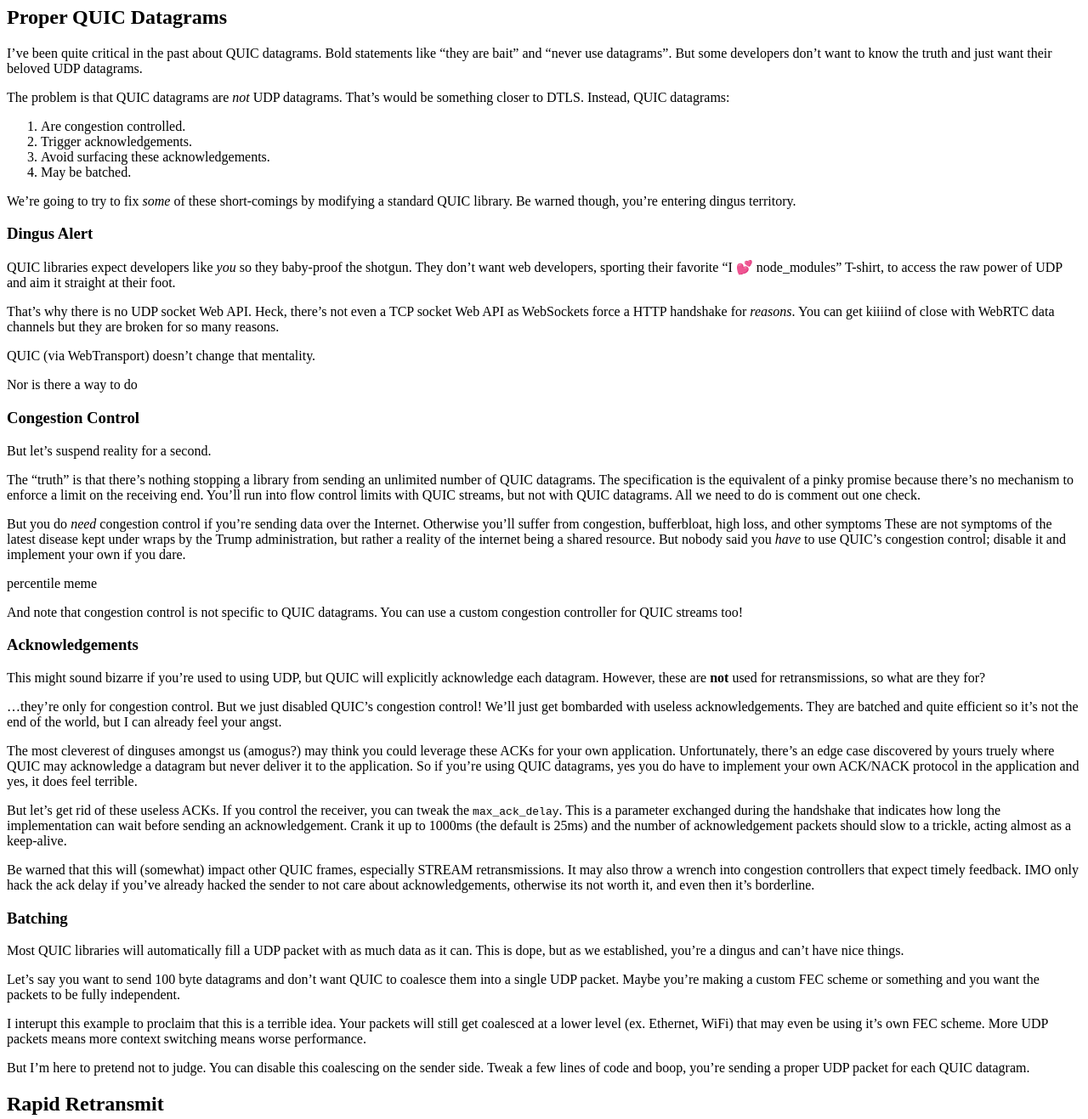
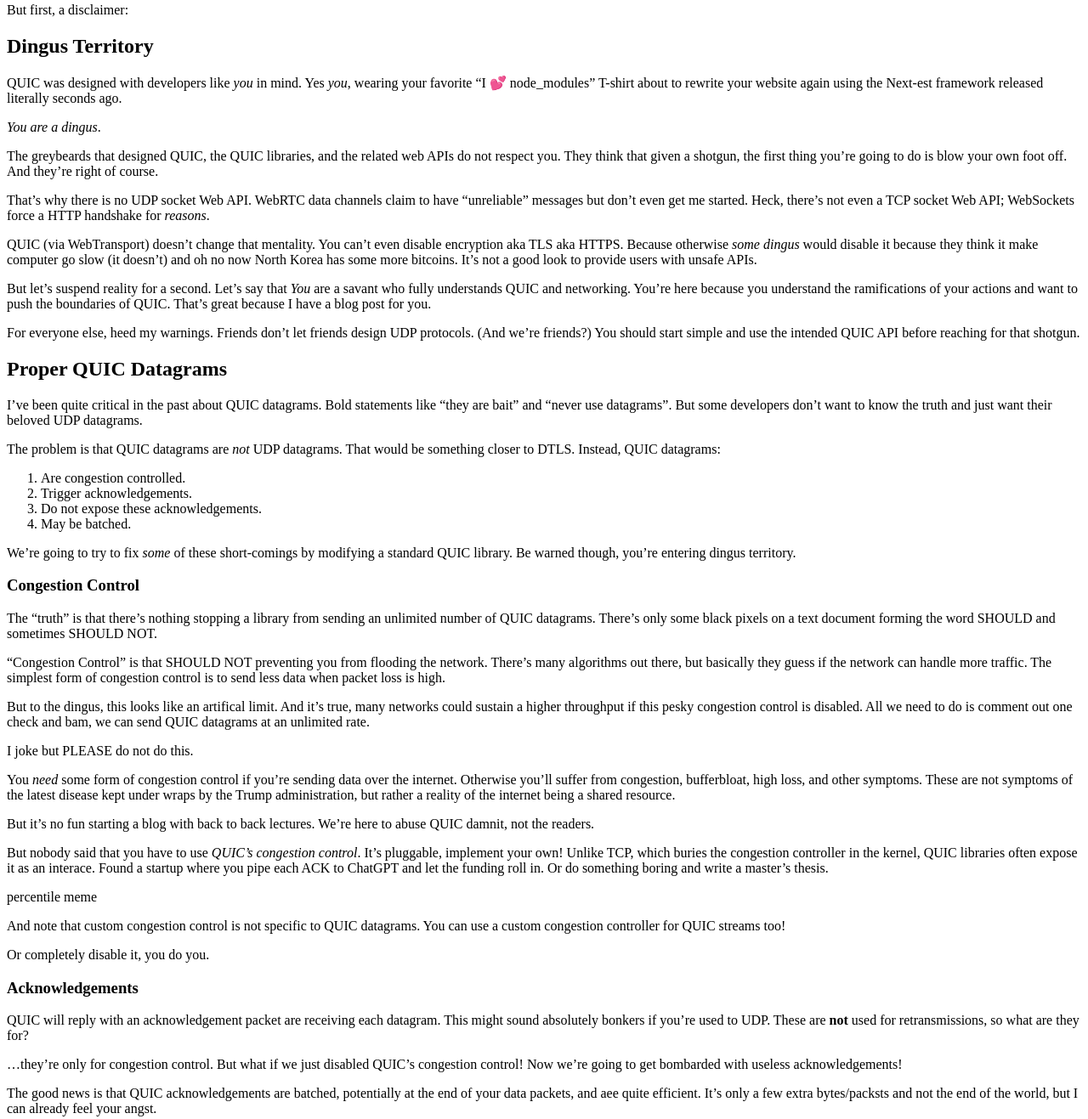
Before and after one commit to kixelated/quic.video, an Astro site: page /blog/abusing-quic in a window 1280 px wide. Shown: the part 233-1550 px from the top of the page at 85% size. Built offline with nearby package versions, Linux system fonts and the light colour scheme; Astro itself is replaced by a stand-in of ours.

Commit message:
Update abusing-quic.md

```diff
--- a/src/pages/blog/abusing-quic.md
+++ b/src/pages/blog/abusing-quic.md
@@ -12,6 +12,37 @@ The one disclaimer is that we can't modify web clients; the browser safe-guards
 We have to use the WebTransport API which uses the browser's built in QUIC library.
 Our server-side modifications will still work, but short of wasting a zero-day exploit, we can't modify the client.
 
+But first, a disclaimer:
+
+## Dingus Territory
+QUIC was designed with developers like *you* in mind.
+Yes *you*, wearing your favorite "I 💕 node_modules" T-shirt about to rewrite your website again using the Next-est framework released literally seconds ago.
+
+*You are a dingus*.
+
+The greybeards that designed QUIC, the QUIC libraries, and the related web APIs do not respect you.
+They think that given a shotgun, the first thing you're going to do is blow your own foot off.
+And they're right of course.
+
+That's why there is no UDP socket Web API.
+WebRTC data channels claim to have "unreliable" messages but don't even get me started.
+Heck, there's not even a TCP socket Web API; WebSockets force a HTTP handshake for *reasons*.
+
+QUIC (via WebTransport) doesn't change that mentality.
+You can't even disable encryption aka TLS aka HTTPS.
+Because otherwise *some dingus* would disable it because they think it make computer go slow (it doesn't) and oh no now North Korea has some more bitcoins.
+It's not a good look to provide users with unsafe APIs.
+
+But let's suspend reality for a second.
+Let's say that *You* are a savant who fully understands QUIC and networking.
+You're here because you understand the ramifications of your actions and want to push the boundaries of QUIC.
+That's great because I have a blog post for you.
+
+For everyone else, heed my warnings.
+Friends don't let friends design UDP protocols.
+(And we're friends?)
+You should start simple and use the intended QUIC API before reaching for that shotgun.
+
 
 ## Proper QUIC Datagrams
 I've been quite critical in the past about QUIC datagrams.
@@ -19,75 +50,97 @@ Bold statements like "they are bait" and "never use datagrams".
 But some developers don't want to know the truth and just want their beloved UDP datagrams.
 
 The problem is that QUIC datagrams are *not* UDP datagrams.
-That's would be something closer to DTLS.
+That would be something closer to DTLS.
 Instead, QUIC datagrams:
 1. Are congestion controlled.
 2. Trigger acknowledgements.
-3. Avoid surfacing these acknowledgements.
+3. Do not expose these acknowledgements.
 4. May be batched.
 
 We're going to try to fix *some* of these short-comings by modifying a standard QUIC library.
 Be warned though, you're entering dingus territory.
 
-### Dingus Alert
-QUIC libraries expect developers like *you* so they baby-proof the shotgun.
-They don't want web developers, sporting their favorite "I 💕 node_modules" T-shirt, to access the raw power of UDP and aim it straight at their foot.
+### Congestion Control
+The "truth" is that there's nothing stopping a library from sending an unlimited number of QUIC datagrams.
+There's only some black pixels on a text document forming the word SHOULD and sometimes SHOULD NOT.
 
-That's why there is no UDP socket Web API.
-Heck, there's not even a TCP socket Web API as WebSockets force a HTTP handshake for *reasons*.
-You can get kiiiind of close with WebRTC data channels but they are broken for so many reasons.
+"Congestion Control" is that SHOULD NOT preventing you from flooding the network.
+There's many algorithms out there, but basically they guess if the network can handle more traffic.
+The simplest form of congestion control is to send less data when packet loss is high.
 
-QUIC (via WebTransport) doesn't change that mentality.
+But to the dingus, this looks like an artifical limit.
+And it's true, many networks could sustain a higher throughput if this pesky congestion control is disabled.
+All we need to do is comment out one check and bam, we can send QUIC datagrams at an unlimited rate.
 
+I joke but PLEASE do not do this.
 
-Nor is there a way to do
+You *need* some form of congestion control if you're sending data over the internet.
+Otherwise you'll suffer from congestion, bufferbloat, high loss, and other symptoms.
+These are not symptoms of the latest disease kept under wraps by the Trump administration, but rather a reality of the internet being a shared resource.
 
-### Congestion Control
+But it's no fun starting a blog with back to back lectures.
+We're here to abuse QUIC damnit, not the readers.
 
-
-But let's suspend reality for a second.
-
-
-The "truth" is that there's nothing stopping a library from sending an unlimited number of QUIC datagrams.
-The specification is the equivalent of a pinky promise because there's no mechanism to enforce a limit on the receiving end.
-You'll run into flow control limits with QUIC streams, but not with QUIC datagrams.
-All we need to do is comment out one check.
-
-But you do *need* congestion control if you're sending data over the Internet.
-Otherwise you'll suffer from congestion, bufferbloat, high loss, and other symptoms
-These are not symptoms of the latest disease kept under wraps by the Trump administration, but rather a reality of the internet being a shared resource.
-But nobody said you *have* to use QUIC's congestion control; disable it and implement your own if you dare.
+But nobody said that you have to use *QUIC's congestion control*.
+It's pluggable, implement your own!
+Unlike TCP, which buries the congestion controller in the kernel, QUIC libraries often expose it as an interace.
+Found a startup where you pipe each ACK to ChatGPT and let the funding roll in.
+Or do something boring and write a master's thesis.
 
 percentile meme
 
-And note that congestion control is not specific to QUIC datagrams.
+And note that custom congestion control is not specific to QUIC datagrams.
 You can use a custom congestion controller for QUIC streams too!
 
+Or completely disable it, you do you.
+
 ### Acknowledgements
-This might sound bizarre if you're used to using UDP, but QUIC will explicitly acknowledge each datagram.
-However, these are **not** used for retransmissions, so what are they for?
+QUIC will reply with an acknowledgement packet are receiving each datagram.
+This might sound absolutely bonkers if you're used to UDP.
+These are **not** used for retransmissions, so what are they for?
 
 ...they're only for congestion control.
-But we just disabled QUIC's congestion control!
-We'll just get bombarded with useless acknowledgements.
-They are batched and quite efficient so it's not the end of the world, but I can already feel your angst.
+But what if we just disabled QUIC's congestion control!
+Now we're going to get bombarded with useless acknowledgements!
 
-The most cleverest of dinguses amongst us (amogus?) may think you could leverage these ACKs for your own application.
-Unfortunately, there's an edge case discovered by yours truely where QUIC may acknowledge a datagram but never deliver it to the application.
-So if you're using QUIC datagrams, yes you do have to implement your own ACK/NACK protocol in the application and yes, it does feel terrible.
+The good news is that QUIC acknowledgements are batched, potentially at the end of your data packets, and aee quite efficient.
+It's only a few extra bytes/packsts and not the end of the world, but I can already feel your angst.
 
-But let's get rid of these useless ACKs.
+The most cleverest of dinguses amongst us (amogus?) may think you could leverage these ACKs.
+What if we used these otherwise "useless" ACKs to tell our application if a packet was received?
+That way we won't have to implement our own ACK/NACK mechanism for reliability.
+
+Unfortunately, there's an edge case discovered by yours truely where QUIC may acknowledge a datagram but not deliver it to the application.
+This will happen if a QUIC library processes a packet but the application (ex. Javascript web page) is too slow.
+
+So yes, if you're using QUIC datagrams, then you will have to implement your own ACK/NACK protocol in your application dor any reliable data.
+One datagram will trigger a QUIC ACK, your custom ACK, and a QUIC ACK for your custom ACK.
+Yes, it does feel terrible; like a mud shower on Wednesday.
+
+So let's get rid of these useless ACKs.
 If you control the receiver, you can tweak the `max_ack_delay`.
 This is a parameter exchanged during the handshake that indicates how long the implementation can wait before sending an acknowledgement.
 Crank it up to 1000ms (the default is 25ms) and the number of acknowledgement packets should slow to a trickle, acting almost as a keep-alive.
 
-Be warned that this will (somewhat) impact other QUIC frames, especially STREAM retransmissions.
-It may also throw a wrench into congestion controllers that expect timely feedback.
-IMO only hack the ack delay if you've already hacked the sender to not care about acknowledgements, otherwise its not worth it, and even then it's borderline.
+Be warned that this will impact all QUIC frames, *especially* STREAM retransmissions.
+It may also throw a wrench into the congestion controller too as they expect timely feedback.
+The chaos you've sown will be legendary.
+
+So only consider this route if you've gone full dingus and completely disabled congestion control and retransmissions.
+I'm sure it couldn't get worse.
 
 ### Batching
 Most QUIC libraries will automatically fill a UDP packet with as much data as it can.
 This is dope, but as we established, you're a dingus and can't have nice things.
+
+Maybe you're high on the thrill of sending unlimited packets and now need to figure out why so many of them are getting dropped now.
+What if we sent 100 byte packets along with extra some parity bits to fix this pesky "random" packet loss.
+Somebody call Nobel, I've got a dynamite idea.
+
+
+
+
+
 
 Let's say you want to send 100 byte datagrams and don't want QUIC to coalesce them into a single UDP packet.
 Maybe you're making a custom FEC scheme or something and you want the packets to be fully independent.
@@ -103,14 +156,15 @@ Tweak a few lines of code and boop, you're sending a proper UDP packet for each
 
 ## Rapid Retransmit
 I was inspired to write this blog post because someone joined my (dope) Discord server.
-They asked if they could do all of the above so they could implement their own acknowledgements and retransmissions.
+They asked if they could do all of the above so they would have proper QUIC datagrams.
+Then they could implement their own acknowledgements and retransmissions.
 
 So I asked them... why not use QUIC streams?
 They already provide reliability, ordering, and can be cancelled.
 What more could you want?
 
 ### What More Could We Want?
-QUIC is pretty poor for real-time latency.
+Unfortunately, QUIC is pretty poor for real-time latency.
 It's not designed for small payloads that need to arrive ASAP, even if it means worse efficiency.
 
 Let's say a packet gets lost over the network.
```
